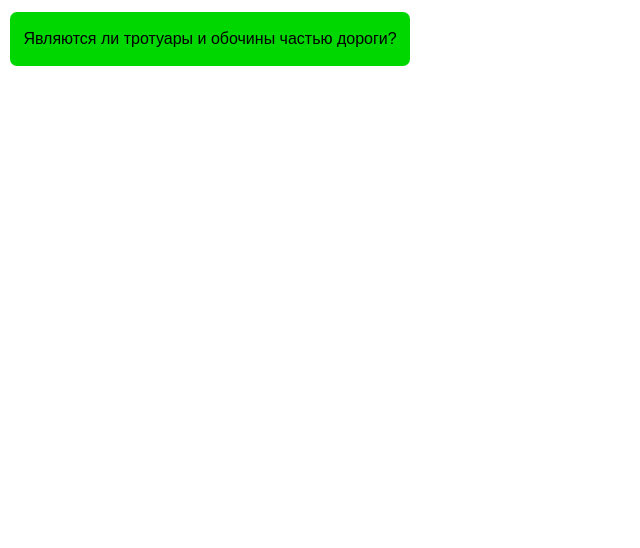
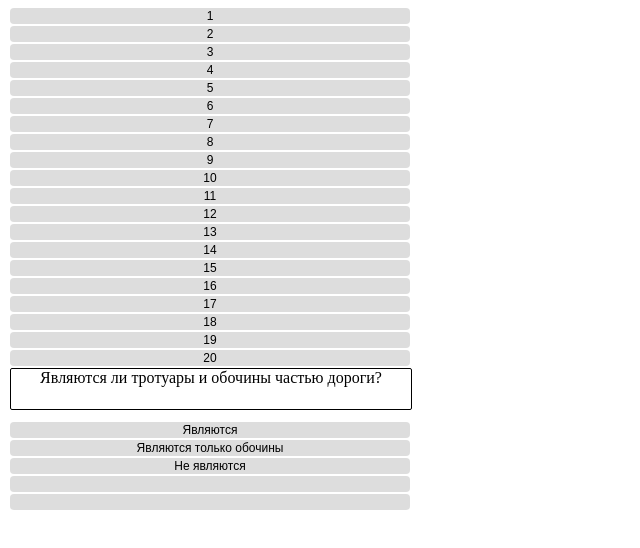
Before and after one commit to TopMaybe/TopMaybe.github.io, a plain HTML site: page bilet/test.html in a window 1280 px wide. Shown: the whole page, without its empty margins (0-640 px from the left). Drawn offline with Linux system fonts and the light colour scheme.

Commit message:
ver 0.0.1
никакущий сайт

```diff
--- a/bilet/css.css
+++ b/bilet/css.css
@@ -1,16 +1,69 @@
+
+.text{
+  font-size: 16px;
+  text-align: justify-all;
+}
+
+.question{
+  width: 400px;
+  height: 40px;
+  margin-left: 2px;
+  margin-bottom: 12px;
+  display: block;
+  border: 1px solid black;
+  border-radius: 2px;
+  /*user-select: none;*/
+  text-align: center;
+  vertical-align: center;
+}
+
 button {
-  background-color: #00D700;/* Зеленый цвет фона */
+  background-color: #ddd;   /* Зеленый цвет фона */
   border: none; 			/* Убрать границу кнопки */
   width: 400px;
-  height: 54px;
-/*  color: white; 			/* Белый цвет текста */
+  height: 16px;
+  display: block; 	        /* Сделать кнопку блочным элементом */
+  margin-left: 2px;
+  margin-bottom: 2px;
+  cursor: pointer; 			/* Изменить форму курсора при наведении на кнопку */
+  border-radius: 4px; 		/* Закругленные углы кнопки */
   text-align: center; 		/* Центрирование текста */
-  display: inline-block; 	/* Сделать кнопку блочным элементом */
-  font-size: 16px; 			/* Размер текста кнопки */
-  margin: 4px 2px; 			/* Внешние отступы кнопки */
-  cursor: pointer; 			/* Изменить форму курсора при наведении на кнопку */
-  border-radius: 7px; 		/* Закругленные углы кнопки */
+  vertical-align: center;
+  font-size: 12px; 			/* Размер текста кнопки */
 }
 button:hover{
-	background-color: #ddd;
+  background-color: #6d6d6d;
 }
+
+
+/*.bs-example > .btn,*/
+/*.bs-example > .btn-group {*/
+/*  margin-top: 5px;*/
+/*  margin-bottom: 5px;*/
+/*}*/
+/*.myconf-button{*/
+/*  padding-left: 0px;*/
+/*  padding-bottom: 0px;*/
+/*  padding-top: 0px;*/
+
+/*  !*padding-right: 5px;*!*/
+/*  font-size: 30px;*/
+/*}*/
+/*button.list-group-item.active, button.list-group-item.active:hover, button.list-group-item.active:focus {*/
+/*  z-index: 2;*/
+/*  color: #fff;*/
+/*  background-color: #428bca;*/
+/*  border-color: #428bca;*/
+/*}*/
+/*#buttonPanel.btn-group-sm > button , #buttonPanel1 > button, #buttonPanel2 > button, #buttonPanel3 > button , #buttonPanel4 > button {*/
+/*  width: 35px;*/
+/*  height: 30px;*/
+/*  padding: 5px 0px !important;*/
+/*  margin-bottom: 5px !important;*/
+/*}*/
+/*.current-button{*/
+/*  !*border-top: 4px solid gold ;*!*/
+/*  color: #333;*/
+/*  background-color: #e6e6e6;*/
+/*  border-color: #adadad;*/
+/*}*/
--- a/bilet/js.js
+++ b/bilet/js.js
@@ -1,14 +1,40 @@
-var questions = ["Являются ли тротуары и обочины частью дороги?", "На каком расстоянии до неровного участка дороги устанавливается этот знак вне населенного пункта?", "Требования каких знаков из указанных вступают в силу непосредственно в том месте, где они установлены?"]
-var currentQuestion = 0
+const questions = [
+    [`Являются ли тротуары и обочины частью дороги?`,
+        `+Являются`, `Являются только обочины`, `Не являются`],
+    [`На каком расстоянии до неровного участка дороги устанавливается этот знак вне населенного пункта?`,
+        `+150-300 м`, `50-100 м`, `Непосредственно перед неровным участком дороги`],
+    [`Требования каких знаков из указанных вступают в силу непосредственно в том месте, где они установлены?`,
+        `Только Б`, `+А и Б`, `Всех`]];
 
-document.getElementById("buttonAnswer").addEventListener("click", function() {
-	UpdateText()
-});
+let currentQuestion = 0
+let currentRightAnswer = 0
+let ButtonID = "answer-item"
+
+
+
+
+function SetListener() {
+    for (let i = 1; i < questions[currentQuestion].length; i++) {
+        let button = document.getElementById(`${ButtonID+i}`);
+        if(questions[currentQuestion][i].includes("+")) currentRightAnswer = i;
+        button.innerText = `${questions[currentQuestion][i].replace("+", "")}`;
+        button.addEventListener("click", function () {
+            SetAnswer(i)
+        });
+        // console.log(`${currentRightAnswer}\n${questions[currentQuestion][i]}`)
+    }
+    UpdateText();
+}
 
 function UpdateText(){
-	if (currentQuestion>2) currentQuestion = 0
-	document.getElementById("buttonAnswer").innerHTML = `${questions[currentQuestion]}`
-	currentQuestion++
+    if (currentQuestion>2) currentQuestion = 0
+    document.getElementById("question").innerHTML = `${questions[currentQuestion][0]}`
+    currentQuestion++
+}
+function SetAnswer(idAnswer){
+    document.getElementById(`${ButtonID+idAnswer}`).style.backgroundColor = "red";
+    if (idAnswer === currentRightAnswer) document.getElementById(`${ButtonID+idAnswer}`).style.backgroundColor = '#30ff23';
 }
 
-UpdateText()
+
+SetListener()
--- a/bilet/test.html
+++ b/bilet/test.html
@@ -2,29 +2,52 @@
 <head>
 	<link rel="stylesheet" type="text/css" href="css.css">
 	<script src="js.js" defer></script>
+	<title> Билет 17 </title>
 </head>
-<html>
+<html lang="ru">
 <head>
 	<meta charset="utf-8">
 	<meta name="viewport" content="width=device-width, initial-scale=1">
 	<title>Билет 17</title>
 </head>
 <body>
-	<button id="buttonAnswer"></button>
+	<div id="buttonPanel" class="btn-group btn-group-sm">
+		<button type="button" class="btn btn-success" id="btn_0">1</button>
+		<button type="button" class="btn btn-success" id="btn_1">2</button>
+		<button type="button" class="btn btn-success" id="btn_2">3</button>
+		<button type="button" class="btn btn-success" id="btn_3">4</button>
+		<button type="button" class="btn btn-success" id="btn_4">5</button>
+		<button type="button" class="btn btn-success" id="btn_5">6</button>
+		<button type="button" class="btn btn-success" id="btn_6">7</button>
+		<button type="button" class="btn btn-success" id="btn_7">8</button>
+		<button type="button" class="btn btn-success" id="btn_8">9</button>
+		<button type="button" class="btn btn-success" id="btn_9">10</button>
+		<button type="button" class="btn btn-success" id="btn_10">11</button>
+		<button type="button" class="btn btn-success" id="btn_11">12</button>
+		<button type="button" class="btn btn-success" id="btn_12">13</button>
+		<button type="button" class="btn btn-success" id="btn_13">14</button>
+		<button type="button" class="btn btn-success" id="btn_14">15</button>
+		<button type="button" class="btn btn-success" id="btn_15">16</button>
+		<button type="button" class="btn btn-success" id="btn_16">17</button>
+		<button type="button" class="btn btn-success" id="btn_17">18</button>
+		<button type="button" class="btn btn-success" id="btn_18">19</button>
+		<button type="button" class="btn btn-success" id="btn_19">20</button>
+
+	</div>
+
+	<div class="question">
+		<span class="text" id="question">Question loading...</span>
+	</div>
+
+	<div class="list-group">
+		<button id="answer-item1"></button>
+		<button id="answer-item2"></button>
+		<button id="answer-item3"></button>
+		<button id="answer-item4"></button>
+		<button id="answer-item5"></button>
+	</div>
+
+
 	<!-- <div class = "buttonAnswer"><answer id="buttonAnswer"><answer></div> -->
 </body>
 </html>
-
-
-<!-- Являются ли тротуары и обочины частью дороги? -->
-	<!-- 1. Являются.			<-
-		2. Являются только обочины.
-		3. Не являются. -->
-<!-- (КАРТИНКА) На каком расстоянии до неровного участка дороги устанавливается этот знак вне населенного пункта? -->
-	<!-- 1. 150-300 м.			<-
-	2. 50-100 м.
-	3. Непосредственно перед неровным участком дороги. -->
-<!-- (КАРТИНКА) Требования каких знаков из указанных вступают в силу непосредственно в том месте, где они установлены? -->
-	<!-- 1. Только Б.
-	2. А и Б.					<-
-	3. Всех. -->
```
